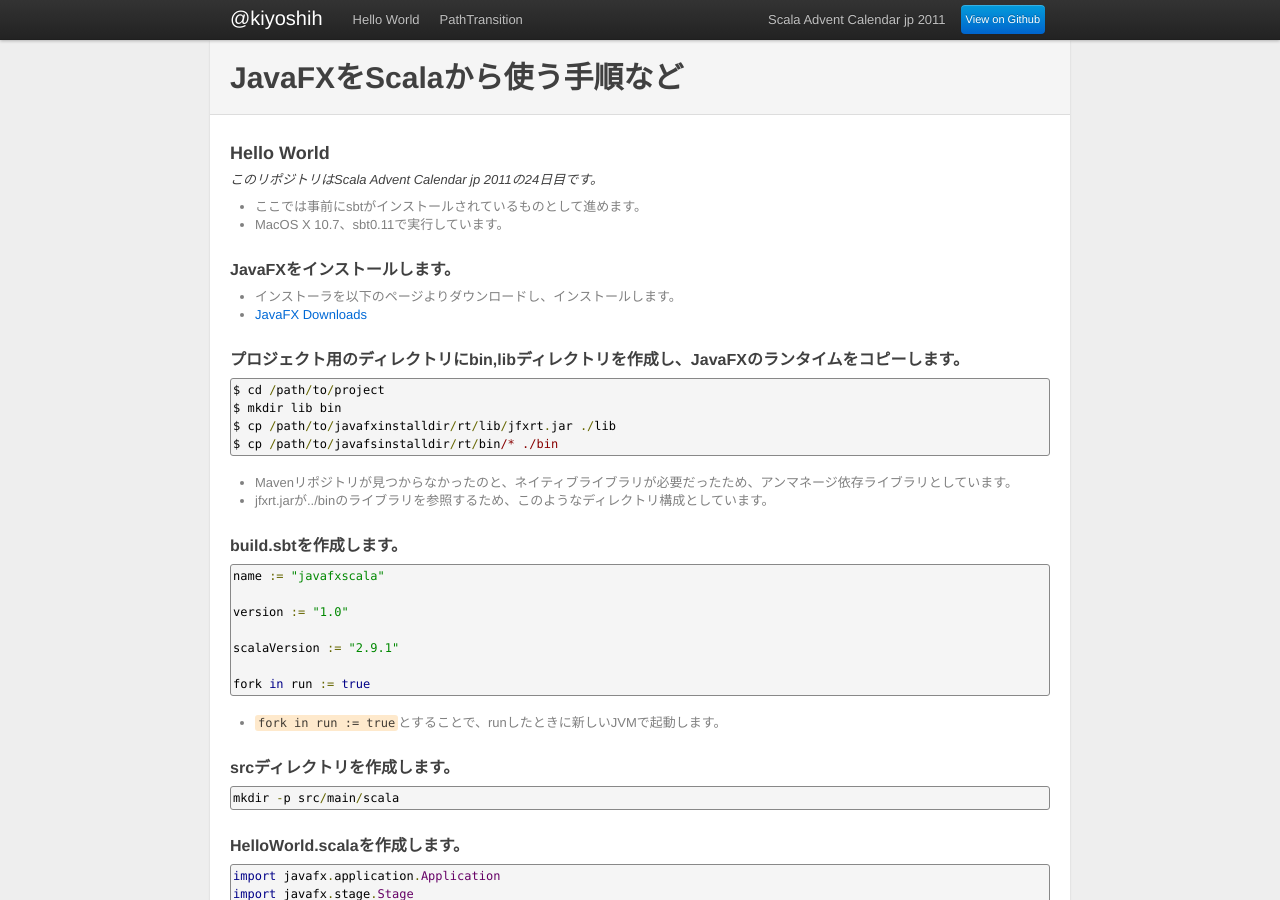
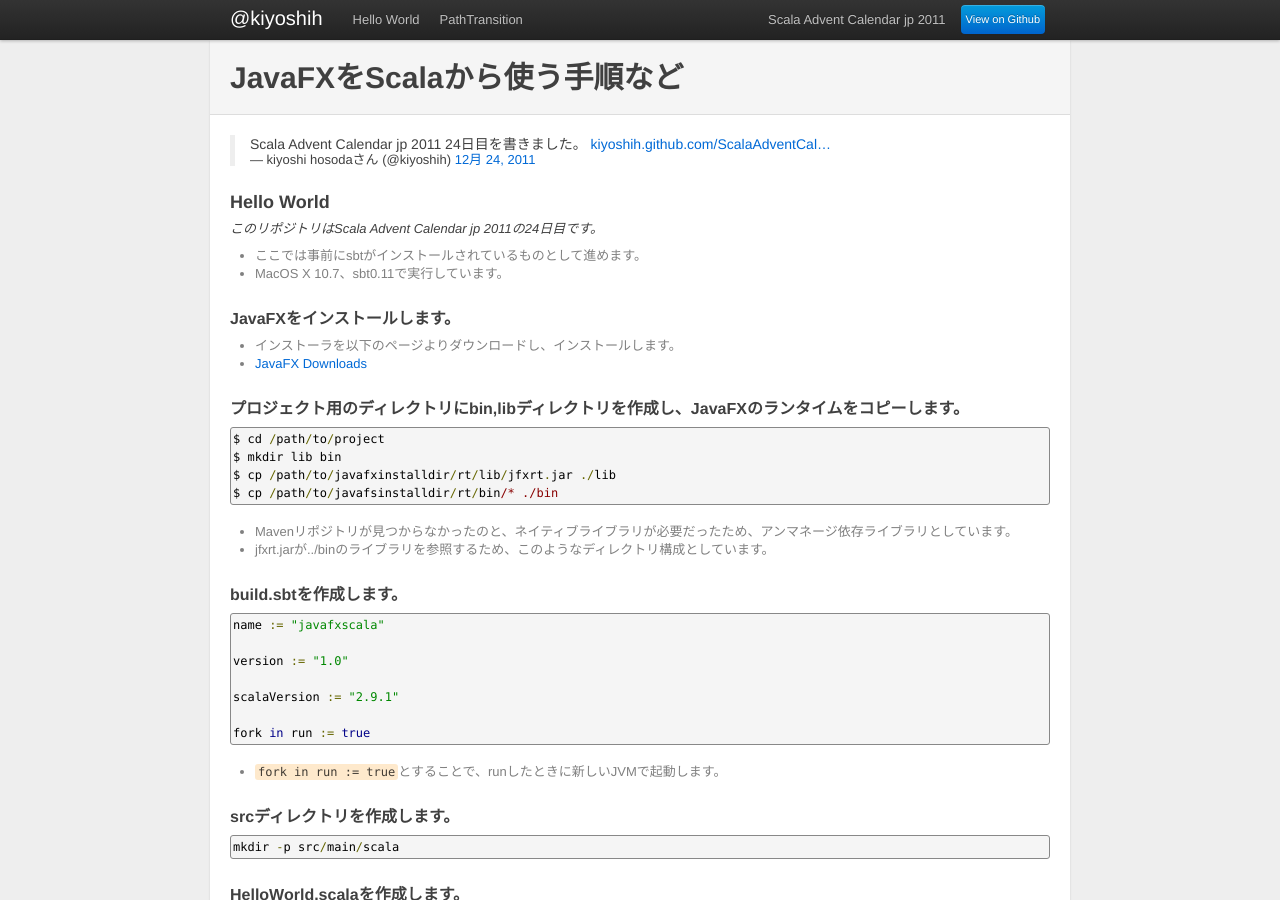
Before and after one commit to kiyoshih/ScalaAdventCalendarJp2011, a Jekyll site: the page built from index.md, in a window 1280 px wide and 900 px high. Built offline with Jekyll 4.4.1, drawn with Linux system fonts in a browser that asks for light colours; comment, search, counter and statistics services are not loaded.

Commit message:
embeded tweet

```diff
--- a/index.md
+++ b/index.md
@@ -2,6 +2,8 @@
 layout: default
 title: Scala Advent Calendar jp 2011
 ---
+
+<blockquote class="twitter-tweet" lang="ja"><p>Scala Advent Calendar jp 2011 24日目を書きました。 <a href="http://t.co/18VTM9iL" title="http://kiyoshih.github.com/ScalaAdventCalendarJp2011/">kiyoshih.github.com/ScalaAdventCal…</a></p>&mdash; kiyoshi hosodaさん (@kiyoshih) <a href="https://twitter.com/kiyoshih/status/150515160690335744" data-datetime="2011-12-24T09:56:25+00:00">12月 24, 2011</a></blockquote>
 
 ### Hello World ###
 
```
